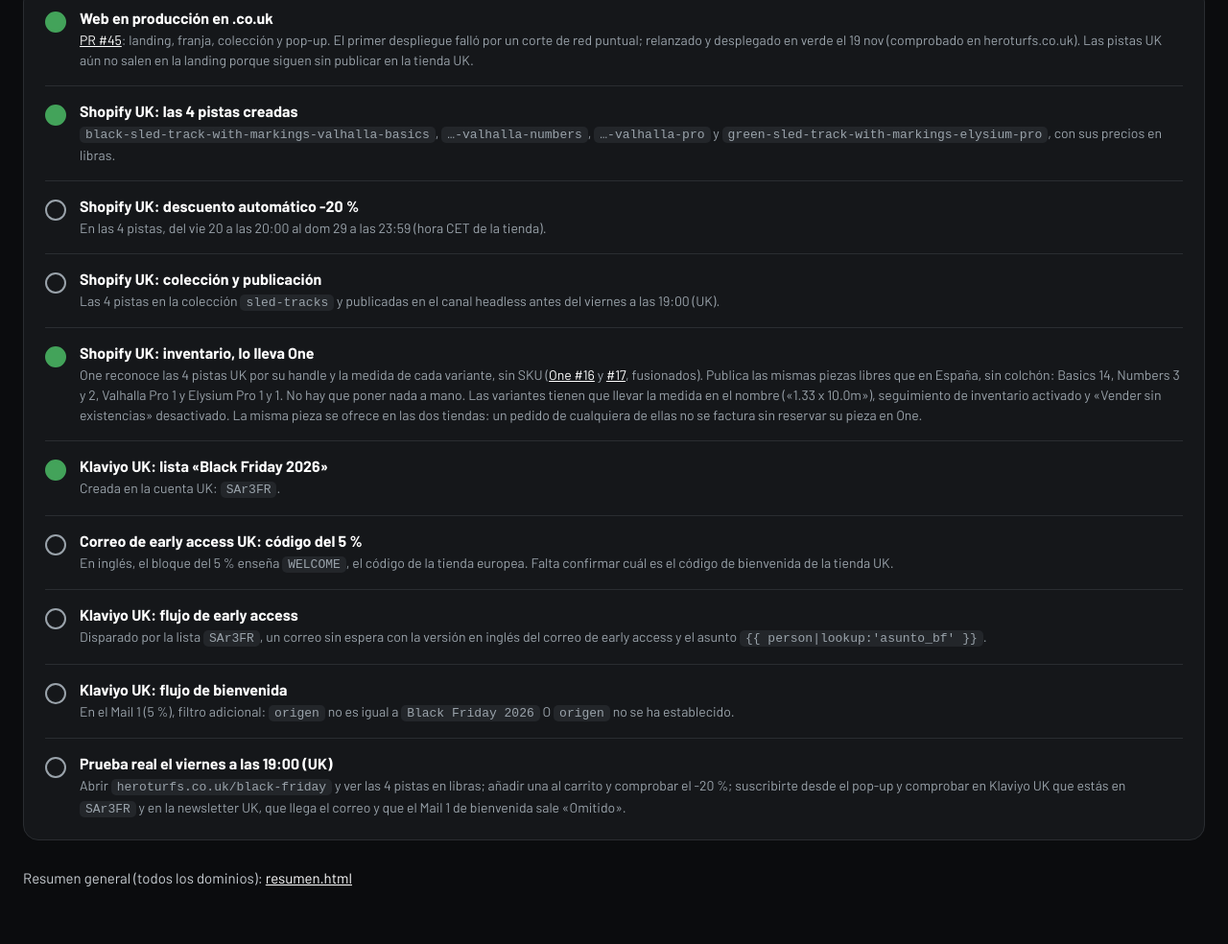
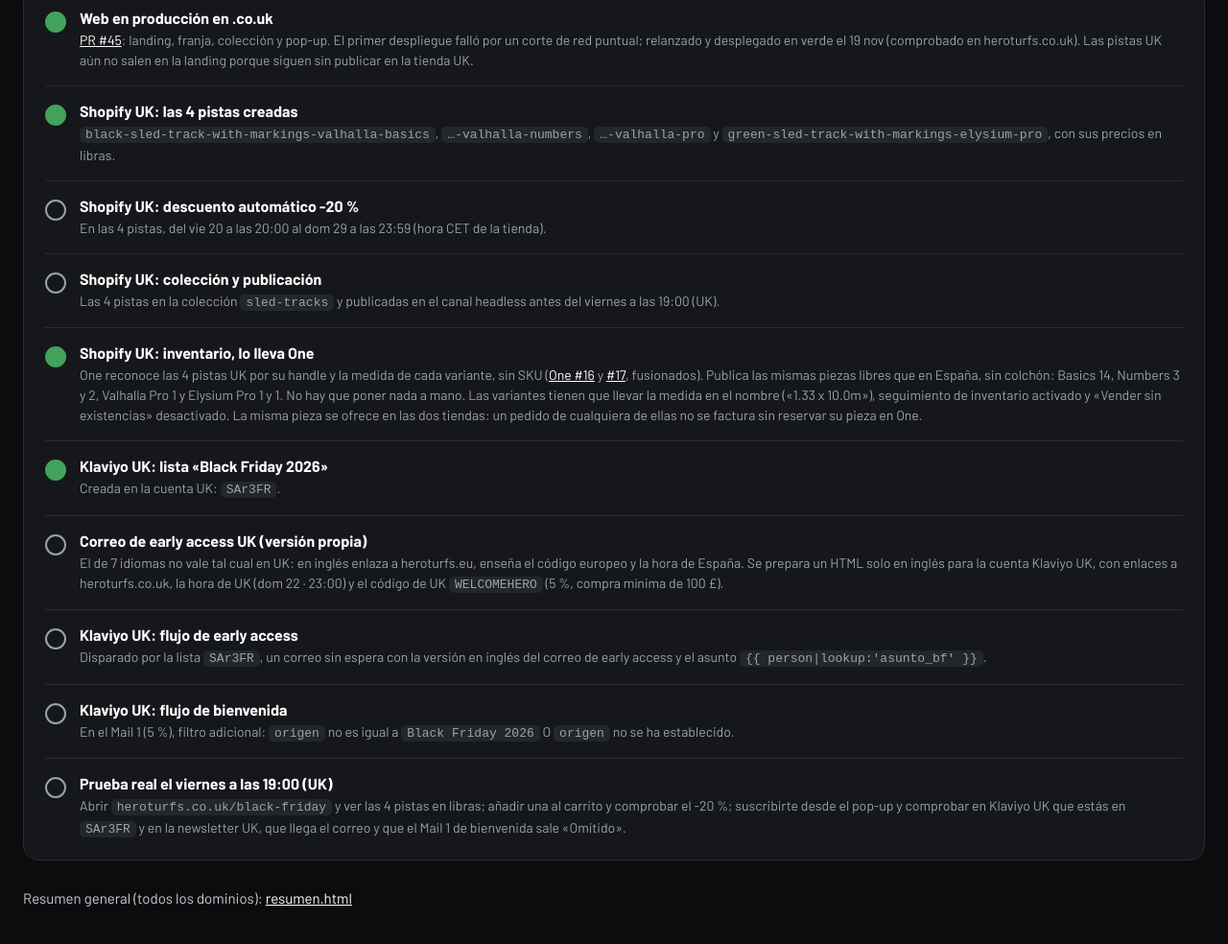
Before and after one commit to anarols/heroturfs-black-friday-2026, a plain HTML site: page resumen-uk.html in a window 1280 px wide. Shown: the part 1047-2031 px from the top of the page at 96% size. Drawn offline with Linux system fonts and the light colour scheme; a web font is replaced by a local one.

Commit message:
Resumen UK: correo de early access propio y código WELCOMEHERO

```diff
--- a/resumen-uk.html
+++ b/resumen-uk.html
@@ -103,7 +103,7 @@
     <div class="row"><span class="dot"></span><div><b>Shopify UK: colección y publicación</b><span>Las 4 pistas en la colección <code>sled-tracks</code> y publicadas en el canal headless antes del viernes a las 19:00 (UK).</span></div></div>
     <div class="row done"><span class="dot"></span><div><b>Shopify UK: inventario, lo lleva One</b><span>One reconoce las 4 pistas UK por su handle y la medida de cada variante, sin SKU (<a href="https://github.com/ROLSCARPETS/heroturfs-one/pull/16" target="_blank">One #16</a> y <a href="https://github.com/ROLSCARPETS/heroturfs-one/pull/17" target="_blank">#17</a>, fusionados). Publica las mismas piezas libres que en España, sin colchón: Basics 14, Numbers 3 y 2, Valhalla Pro 1 y Elysium Pro 1 y 1. No hay que poner nada a mano. Las variantes tienen que llevar la medida en el nombre («1.33 x 10.0m»), seguimiento de inventario activado y «Vender sin existencias» desactivado. La misma pieza se ofrece en las dos tiendas: un pedido de cualquiera de ellas no se factura sin reservar su pieza en One.</span></div></div>
     <div class="row done"><span class="dot"></span><div><b>Klaviyo UK: lista «Black Friday 2026»</b><span>Creada en la cuenta UK: <code>SAr3FR</code>.</span></div></div>
-    <div class="row"><span class="dot"></span><div><b>Correo de early access UK: código del 5 %</b><span>En inglés, el bloque del 5 % enseña <code>WELCOME</code>, el código de la tienda europea. Falta confirmar cuál es el código de bienvenida de la tienda UK.</span></div></div>
+    <div class="row"><span class="dot"></span><div><b>Correo de early access UK (versión propia)</b><span>El de 7 idiomas no vale tal cual en UK: en inglés enlaza a heroturfs.eu, enseña el código europeo y la hora de España. Se prepara un HTML solo en inglés para la cuenta Klaviyo UK, con enlaces a heroturfs.co.uk, la hora de UK (dom 22 · 23:00) y el código de UK <code>WELCOMEHERO</code> (5 %, compra mínima de 100 £).</span></div></div>
     <div class="row"><span class="dot"></span><div><b>Klaviyo UK: flujo de early access</b><span>Disparado por la lista <code>SAr3FR</code>, un correo sin espera con la versión en inglés del correo de early access y el asunto <code>{{ person|lookup:'asunto_bf' }}</code>.</span></div></div>
     <div class="row"><span class="dot"></span><div><b>Klaviyo UK: flujo de bienvenida</b><span>En el Mail 1 (5 %), filtro adicional: <code>origen</code> no es igual a <code>Black Friday 2026</code> O <code>origen</code> no se ha establecido.</span></div></div>
     <div class="row"><span class="dot"></span><div><b>Prueba real el viernes a las 19:00 (UK)</b><span>Abrir <code>heroturfs.co.uk/black-friday</code> y ver las 4 pistas en libras; añadir una al carrito y comprobar el -20 %; suscribirte desde el pop-up y comprobar en Klaviyo UK que estás en <code>SAr3FR</code> y en la newsletter UK, que llega el correo y que el Mail 1 de bienvenida sale «Omitido».</span></div></div>
```
